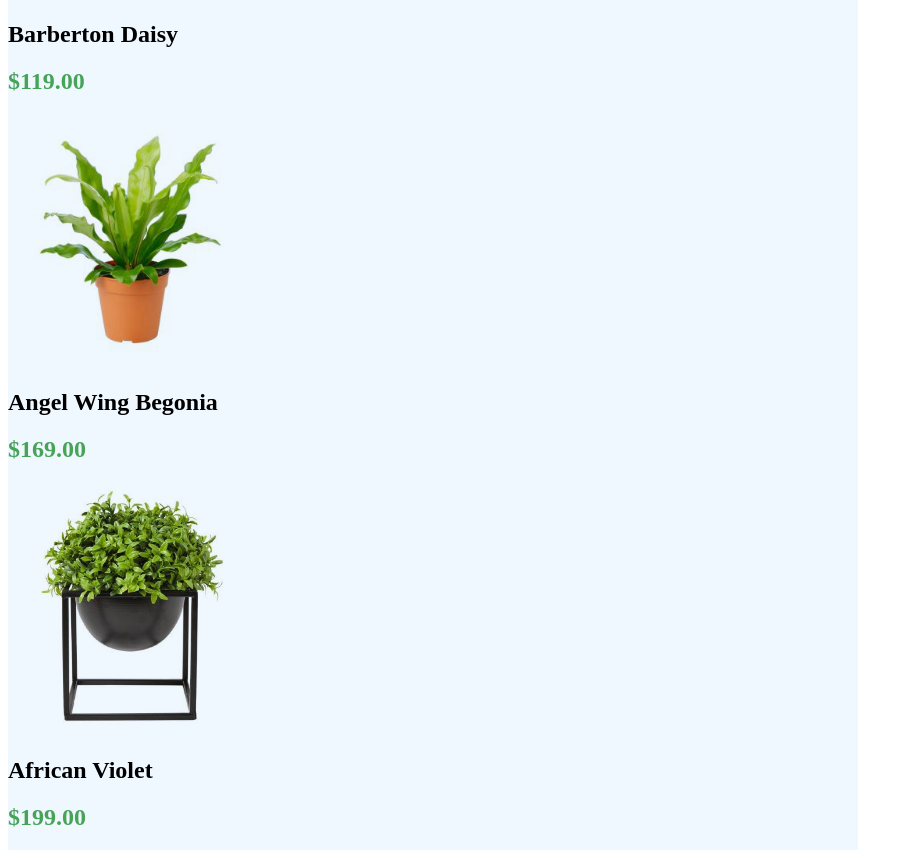
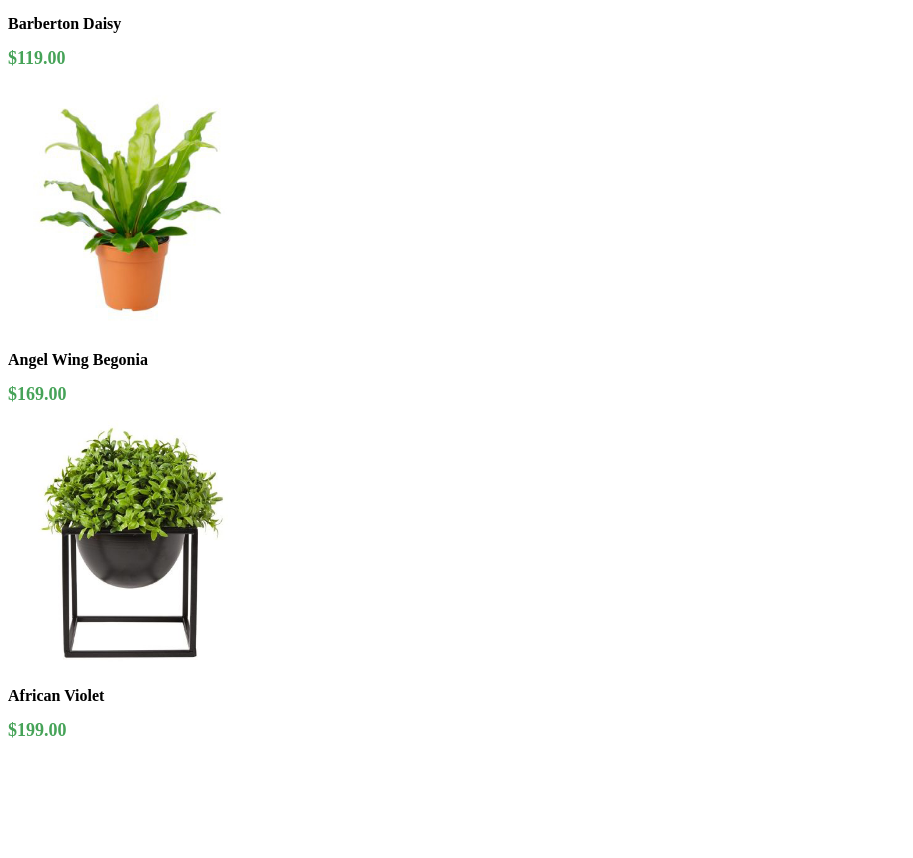
Before and after one commit to Timofey-Byunenko1/lesson7, a plain HTML site: page index.html in a window 1280 px wide. Shown: the part 1616-2474 px from the top of the page, without its empty margins (0-913 px from the left). After the commit the page ends 2380 px from the top, so only its background shows below. Drawn offline with Linux system fonts and the light colour scheme.

Commit message:
add index file

```diff
--- a/index.html
+++ b/index.html
@@ -66,15 +66,15 @@
 <div class="png-colection">
 
 <img class="imgh" src="./img/kyct1.png" alt="kyst1">
-<h2>Barberton Daisy</h2>
+<h2 class="img-text">Barberton Daisy</h2>
 <h2 class="prise">$119.00</h2>
 
 <img class="imgh" src="./img/kyst2.jpg" alt="kyst2">
-<h2>Angel Wing Begonia</h2>
+<h2 class="img-text">Angel Wing Begonia</h2>
 <h2 class="prise">$169.00</h2>
 
 <img class="imgh" src="./img/kyst3.png" alt="kyst3">
-<h2>African Violet</h2>
+<h2 class="img-text">African Violet</h2>
 <h2 class="prise">$199.00</h2>
 </div>
    </section>
--- a/style.css
+++ b/style.css
@@ -9,7 +9,6 @@
 .right{
    max-width:  100%;
    display: inline-block;
-   background-color: aliceblue;
    width: 850px;
 }
 
@@ -84,12 +83,6 @@ mix-blend-mode: Multiply;
 }
 
 
-.prise{
-    color: #46A358;
-}
-
-
-
 .png-colection{
   display: inline-block;
 }
@@ -99,4 +92,20 @@ mix-blend-mode: Multiply;
 .imgh{
     width: 250px;
     height: 250px;
+    background-color: #FBFBFB;
 }
+
+
+
+
+.prise{
+    color: #46A358;
+    font-size: 18px;
+}
+
+
+
+
+.img-text{
+    font-size: 16px;
+}
```
